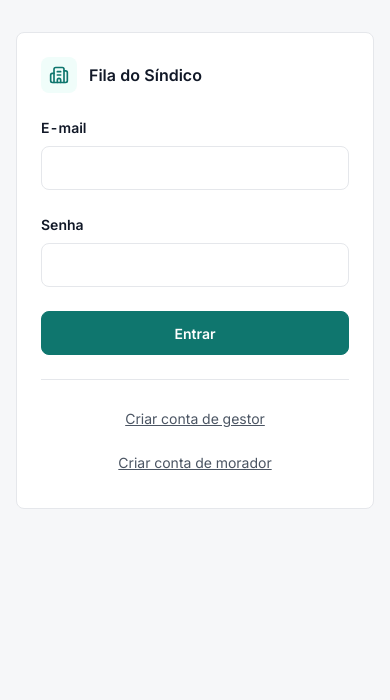
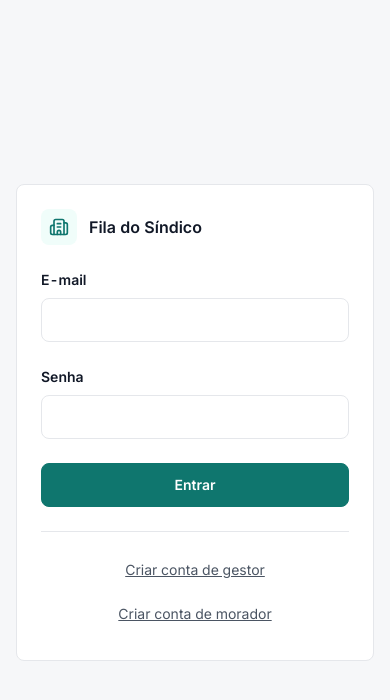
Before and after one commit to Squad-1-Orion-Bootcamp/fila-do-sindico, a React (Vite) app in the folder web/: page /login in a window 390 px wide. Shown: the top 700 px of the page. Built offline with nearby package versions, Linux system fonts and the light colour scheme; no server answers.

Commit message:
style: login e acesso não liberado centralizados na vertical
Nova classe .tela-centralizada envolve a .caixa e a centraliza na tela;
a .caixa perde a margem fixa do topo. DESIGN.md atualizado.

```diff
--- a/web/src/index.css
+++ b/web/src/index.css
@@ -298,10 +298,21 @@ p {
   font-weight: var(--peso-forte);
 }
 
-/* Caixa centralizada (login, cadastro) */
+/* Tela que centraliza a .caixa na vertical e na horizontal (login, cadastro).
+   Se o conteúdo for maior que a tela, a página rola normalmente. */
+.tela-centralizada {
+  display: flex;
+  align-items: center;
+  justify-content: center;
+  min-height: 100vh;
+  min-height: 100dvh;
+  padding: var(--espaco-8) var(--espaco-4);
+}
+
+/* Caixa branca (login, cadastro); vai dentro de .tela-centralizada */
 .caixa {
+  width: 100%;
   max-width: 400px;
-  margin: 10vh auto 0;
   padding: var(--espaco-8);
   border: var(--borda);
   border-radius: var(--raio);
@@ -376,8 +387,11 @@ p {
     flex-direction: column;
   }
 
+  .tela-centralizada {
+    padding: var(--espaco-4);
+  }
+
   .caixa {
-    margin: var(--espaco-8) var(--espaco-4) 0;
     padding: var(--espaco-6);
   }
 }
--- a/web/src/pages/Login.tsx
+++ b/web/src/pages/Login.tsx
@@ -24,7 +24,8 @@ export function Login() {
   }
 
   return (
-    <main className="caixa">
+    <main className="tela-centralizada">
+      <div className="caixa">
         <div className="topo-marca login-marca">
           <span className="topo-marca-icone">
             <Building2 size={20} aria-hidden />
@@ -34,7 +35,12 @@ export function Login() {
         <form className="formulario" onSubmit={handleSubmit}>
           <label className="campo">
             <span className="campo-rotulo">E-mail</span>
-          <input type="email" required value={email} onChange={(e) => setEmail(e.target.value)} />
+            <input
+              type="email"
+              required
+              value={email}
+              onChange={(e) => setEmail(e.target.value)}
+            />
           </label>
           <label className="campo">
             <span className="campo-rotulo">Senha</span>
@@ -50,7 +56,11 @@ export function Login() {
               {error}
             </p>
           )}
-        <button type="submit" className="botao botao-principal botao-largo" disabled={submitting}>
+          <button
+            type="submit"
+            className="botao botao-principal botao-largo"
+            disabled={submitting}
+          >
             {submitting ? 'Entrando…' : 'Entrar'}
           </button>
         </form>
@@ -58,6 +68,7 @@ export function Login() {
           <Link to="/cadastro-gestor">Criar conta de gestor</Link>
           <Link to="/cadastro">Criar conta de morador</Link>
         </nav>
+      </div>
     </main>
   )
 }
--- a/web/src/pages/Placeholders.tsx
+++ b/web/src/pages/Placeholders.tsx
@@ -58,15 +58,17 @@ export function SemAcesso() {
   if (!loading && !session) return <Navigate to="/login" replace />
 
   return (
-    <main className="caixa">
+    <main className="tela-centralizada">
+      <div className="caixa">
         <h1>Acesso ainda não liberado</h1>
         <p className="subtitulo" style={{ margin: 'var(--espaco-3) 0 var(--espaco-6)' }}>
-        Você entrou com {session?.user.email}. Peça ao gestor do seu condomínio para liberar seu
-        acesso.
+          Você entrou com {session?.user.email}. Peça ao gestor do seu condomínio para liberar
+          seu acesso.
         </p>
         <button className="botao botao-largo" onClick={signOut}>
           Sair
         </button>
+      </div>
     </main>
   )
 }
```
Also changed, not shown: 1 other file (tests, documents, lock files or other folders). Lines whose indentation alone changed are shown as unchanged.
